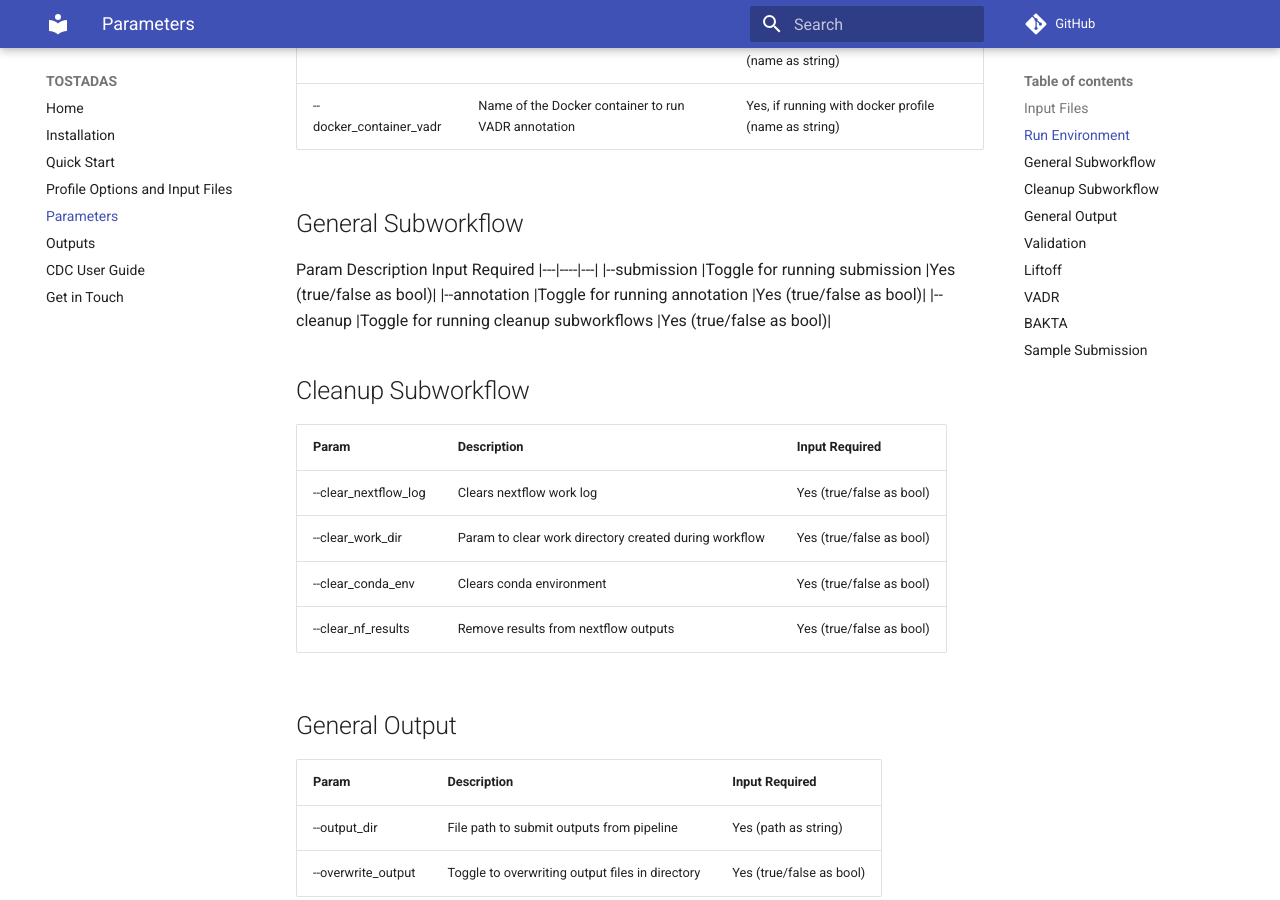
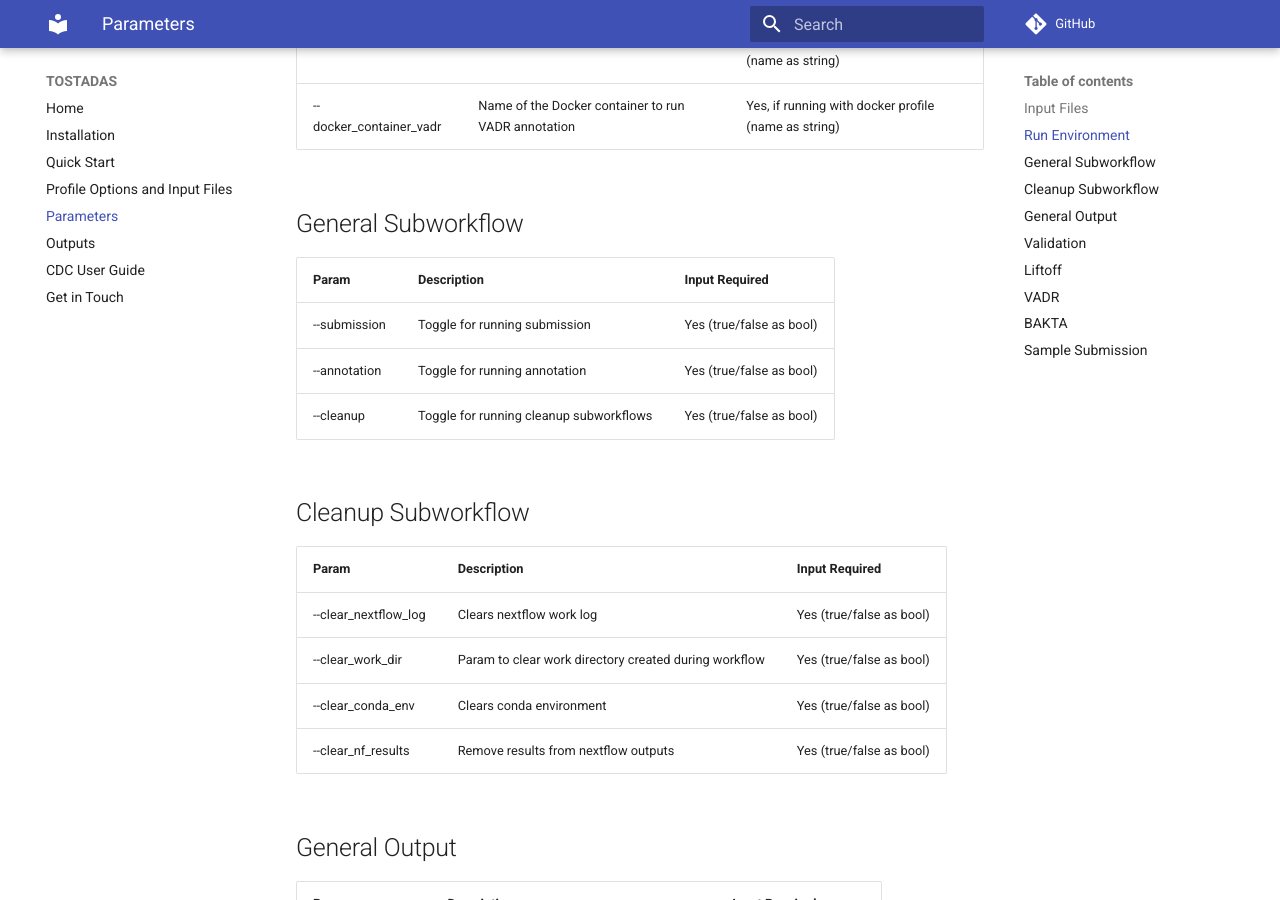
Before and after one commit to macoven-del/tost, an MkDocs documentation site: the page built from docs/parameters.md, in a window 1280 px wide and 900 px high, scrolled down 829 px. Built offline with MkDocs 1.6.1 and Material for MkDocs 9.7.7, drawn with Linux system fonts in a browser that asks for light colours; comment, search, counter and statistics services are not loaded.

Commit message:
git commit --m

```diff
--- a/docs/parameters.md
+++ b/docs/parameters.md
@@ -19,7 +19,7 @@ Default parameters are given in the nextflow.config file. This table lists the p
 |--docker_container_vadr	|Name of the Docker container to run VADR annotation	|Yes, if running with docker profile (name as string)|
 
 ## General Subworkflow
-Param	Description	Input Required
+|Param	|Description	|Input Required|
 |---|----|---|
 |--submission	|Toggle for running submission	|Yes (true/false as bool)|
 |--annotation	|Toggle for running annotation	|Yes (true/false as bool)|
--- a/mkdocs.yml
+++ b/mkdocs.yml
@@ -1,5 +1,5 @@
 site_name: TOSTADAS
-repo_url: https://github.com/CDCgov/tostadas/tree/github-pages
+repo_url: https://github.com/CDCgov/tostadas/tree/master
 theme:
   name: material
   icon:
```
Also changed, not shown: site/outputs/index.html, site/profile/index.html, site/quickstart/index.html, site/search/search_index.json, 1 other file.
